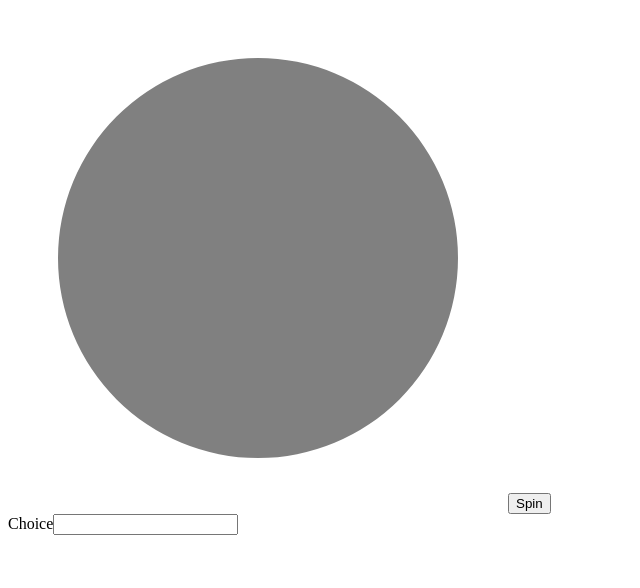
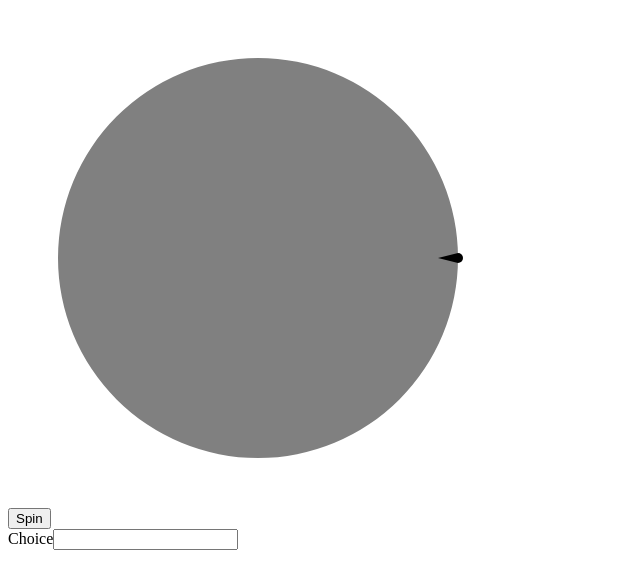
Before and after one commit to wispykey/task-wheel, an Angular app: page / in a window 1280 px wide. Shown: the top 588 px of the page, without its empty margins (0-640 px from the left). Built offline with nearby package versions, Linux system fonts and the light colour scheme.

Commit message:
Render flipper

```diff
--- a/src/app/wheel/wheel.css
+++ b/src/app/wheel/wheel.css
@@ -1,8 +1,16 @@
 canvas {
-    width: 500px;
-    height: 500px;
+    position: absolute;
+    top: 0;
+    left: 0;
+
 }
 
 .spinning {
     transition: transform 5s cubic-bezier(0.1, 0.7, 0.1, 1);
 }
+
+.wheel-container {
+    position: relative;
+    width: 500px;
+    height: 500px;
+}
--- a/src/app/wheel/wheel.html
+++ b/src/app/wheel/wheel.html
@@ -1,2 +1,5 @@
-<canvas #wheel width="500" height="500" (transitionend)="resetWheelTransition()"></canvas>
+<div class="wheel-container">
+    <canvas #wheel width="500" height="500" (transitionend)="resetWheelTransition()"></canvas>
+    <canvas #flipper width="500" height="500"></canvas>
+</div>
 <button [disabled]="wheel.classList.contains('spinning')" (click)="spinWheel()">Spin</button>
--- a/src/app/wheel/wheel.ts
+++ b/src/app/wheel/wheel.ts
@@ -39,6 +39,7 @@ export class Wheel {
   })
 
   wheel = viewChild<ElementRef<HTMLCanvasElement>>("wheel");
+  flipper = viewChild<ElementRef<HTMLCanvasElement>>("flipper");
 
   center = {
     x: 250,
@@ -82,6 +83,27 @@ export class Wheel {
     const wheel = this.wheel()!.nativeElement;
     wheel.classList.add('spinning');
     wheel.style.transform = `rotate(${currentAngleDegrees}deg)`;
+  }
+
+  drawFlipper() {
+    const ctx = this.flipper()!.nativeElement.getContext('2d');
+
+    if (!ctx) return;
+
+    ctx.clearRect(0, 0, 500, 500);
+
+    const flipperSize = 5;
+    ctx.fillStyle = 'black';
+
+    let flipperX = this.center.x + this.radius;
+    let flipperY = this.center.y;
+
+    ctx.beginPath();
+    ctx.moveTo(flipperX - 20, flipperY);
+    ctx.arc(flipperX, flipperY, flipperSize, -Math.PI / 2, Math.PI / 2);
+    ctx.closePath();
+
+    ctx.fill();
   }
 
   drawWheel() {
@@ -139,6 +161,9 @@ export class Wheel {
 
       ctx.restore();
     });
+
+
+    this.drawFlipper()
   }
 
   constructor() {
```
